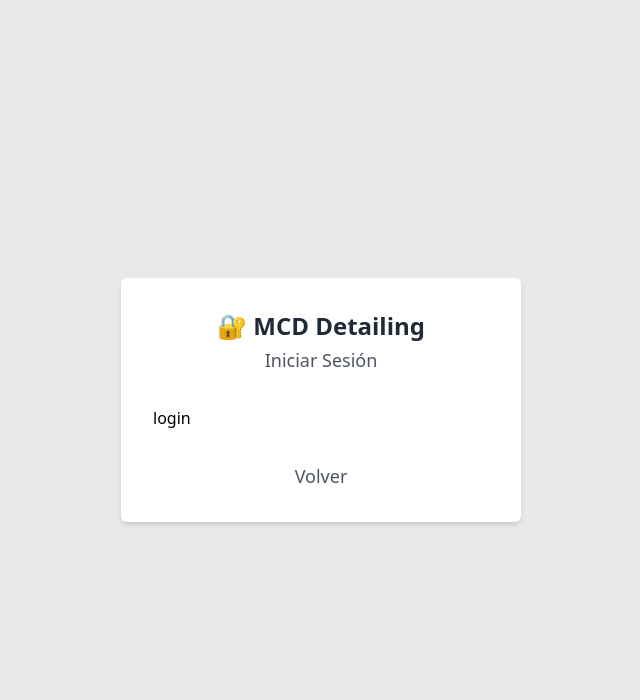
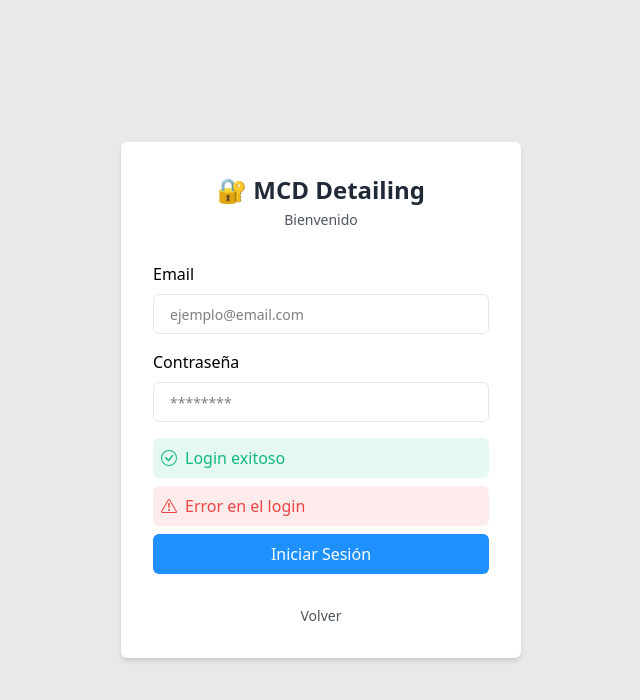
Before and after one commit to thecoderbutcher/crediflow, a Next.js app: page /login in a window 1280 px wide. Shown: the top 700 px of the page, without its empty margins (319-959 px from the left). Built offline with nearby package versions, Linux system fonts and the light colour scheme.

Commit message:
add auth error and success messages

```diff
--- a/app/(auth)/(pages)/(components)/AuthCardWrapper.tsx
+++ b/app/(auth)/(pages)/(components)/card-wrapper.tsx
@@ -7,22 +7,19 @@ interface AuthCardWrapperProps {
     backLink: string
 }
 
-
-const AuthCardWrapper = ({children, headerLabel, backLabel, backLink}: AuthCardWrapperProps) => {
+export const AuthCardWrapper = ({children, headerLabel, backLabel, backLink}: AuthCardWrapperProps) => {
   return (
     <div className="flex flex-col gap-4 space-y-4 w-[400px] shadow-md rounded-md bg-white p-8">
         <header className="flex flex-col items-center gap-1">
             <h2 className="text-2xl font-bold text-secondary">🔐 MCD Detailing</h2>
-            <p className="text-lg font-light text-secondary/80">{headerLabel}</p>
+            <p className="text-lg lg:text-sm font-light text-secondary/80">{headerLabel}</p>
         </header>
         <main className="flex flex-col space-y-4">
             {children}
         </main>
         <footer className="flex flex-col items-center">
-            <Link href={backLink} className="text-lg font-light text-secondary/80 ">{backLabel}</Link>
+            <Link href={backLink} className="text-lg lg:text-sm font-light text-secondary/80 ">{backLabel}</Link>
         </footer>
     </div>
   )
 }
-
-export default AuthCardWrapper
--- /dev/null
+++ b/app/(auth)/(pages)/(components)/form-error.tsx
@@ -0,0 +1,15 @@
+import { BsExclamationTriangle } from "react-icons/bs"
+
+interface FormErrorProps {
+    message?: string
+}
+export const FormError = ({message}: FormErrorProps) => {
+    if (!message) return null
+
+    return (
+        <div className="flex items-center gap-x-2 text-base text-danger bg-danger/10 rounded-md p-2">
+            <BsExclamationTriangle className='h-4 w-4'/>
+            <p>{message}</p>
+        </div>
+    )
+}
--- /dev/null
+++ b/app/(auth)/(pages)/(components)/form-success.tsx
@@ -0,0 +1,16 @@
+import { BsCheckCircle } from "react-icons/bs"
+
+interface FormSuccessProps {
+    message?: string
+}
+
+export const FormSuccess = ({message}: FormSuccessProps) => {
+    if (!message) return null
+
+    return (
+        <div className="flex items-center gap-x-2 text-base text-success bg-success/10 rounded-md p-2">
+            <BsCheckCircle className='h-4 w-4'/>
+            <p>{message}</p>
+        </div>
+    )
+}
--- /dev/null
+++ b/app/(auth)/(pages)/login/(components)/login-form.tsx
@@ -0,0 +1,27 @@
+'use client'
+import * as z from "zod"
+import { useForm } from "react-hook-form"
+import { LoginSchema } from "@/schema";
+import { FormSuccess } from "../../(components)/form-success";
+import { FormError } from "../../(components)/form-error";
+export const LoginForm = () => {
+    const form = useForm<z.infer<typeof LoginSchema>>();
+    return (
+        <form action="" className="flex flex-col gap-4">
+            <div className="flex flex-col gap-2">
+                <label htmlFor="emal">Email</label>
+                <input type="email" name="email" id="email" placeholder="ejemplo@email.com" />
+            </div>
+            <div className="flex flex-col gap-2">
+                <label htmlFor="password">Contraseña</label>
+                <input type="password" name="password" id="password" placeholder="********" />
+
+            </div>
+            <div className="flex flex-col gap-2">
+                <FormSuccess message="Login exitoso" />
+                <FormError message="Error en el login" />
+                <button className="w-full bg-primary text-white py-2 rounded-md">Iniciar Sesión</button>
+            </div>
+        </form>
+    )
+};
--- a/app/(auth)/(pages)/login/page.tsx
+++ b/app/(auth)/(pages)/login/page.tsx
@@ -1,9 +1,10 @@
-import AuthCardWrapper from "../(components)/AuthCardWrapper"
+import { AuthCardWrapper } from "../(components)/card-wrapper"
+import { LoginForm } from "./(components)/login-form"
 
 const page = () => {
   return (
-    <AuthCardWrapper headerLabel="Iniciar Sesión" backLabel="Volver" backLink="/">
-        login
+    <AuthCardWrapper headerLabel="Bienvenido" backLabel="Volver" backLink="/">
+        <LoginForm />
     </AuthCardWrapper>
   )
 }
--- a/app/(auth)/layout.tsx
+++ b/app/(auth)/layout.tsx
@@ -1,6 +1,6 @@
 const AuthLayout = ({children}: {children: React.ReactNode}) => {
     return (
-    <div className="flex flex-col items-center justify-center h-screen bg-secondary/10">
+    <div className="flex items-center justify-center h-screen bg-secondary/10">
         {children}
     </div>
     )
--- a/app/globals.css
+++ b/app/globals.css
@@ -11,3 +11,11 @@
     --color-warning: #FBBF24;
     --color-danger: #EF4444;
 }
+
+input {
+    @apply border border-gray-200 h-10 px-4 rounded-md text-sm focus:outline-none focus:border-gray-400;
+}
+
+button{
+    @apply cursor-pointer;
+}
--- /dev/null
+++ b/schema/index.ts
@@ -0,0 +1,6 @@
+import * as z from "zod";
+
+export const LoginSchema = z.object({
+    email: z.string().email(),
+    password: z.string().min(6),
+});
```
